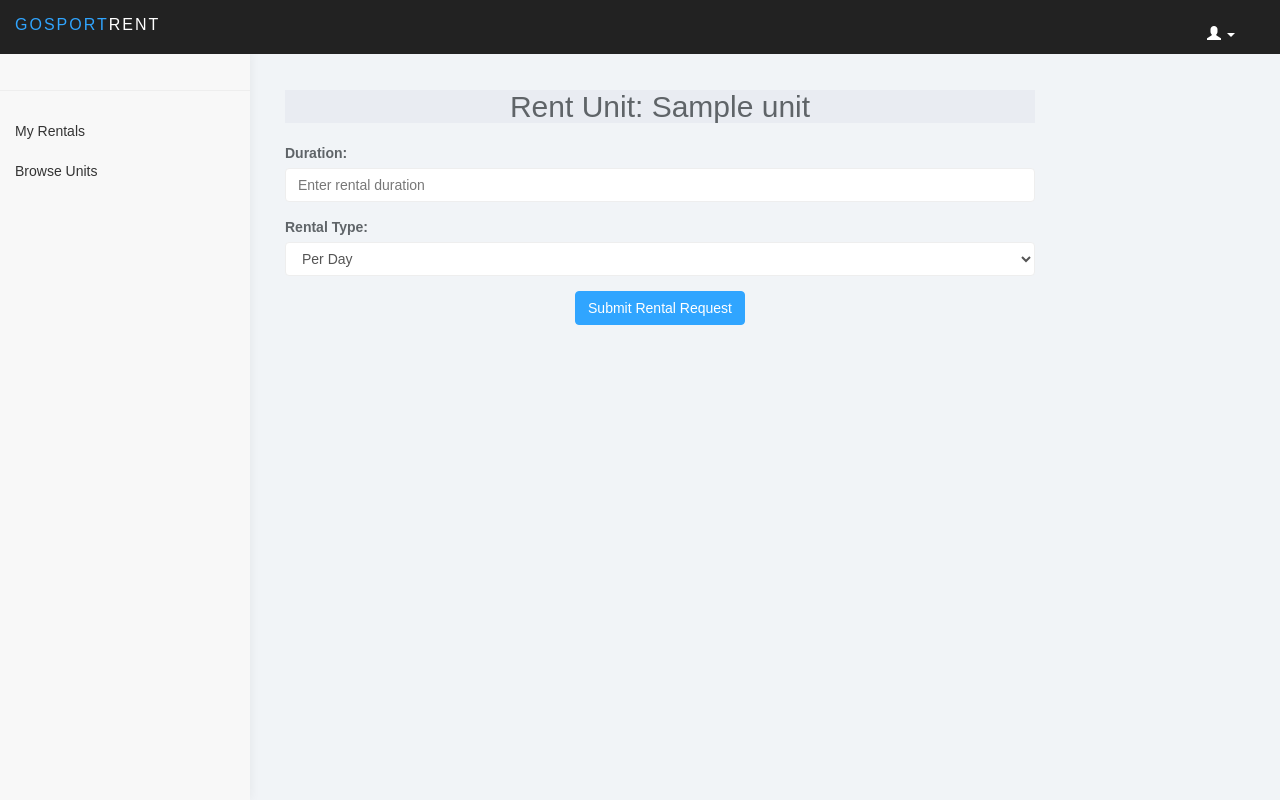
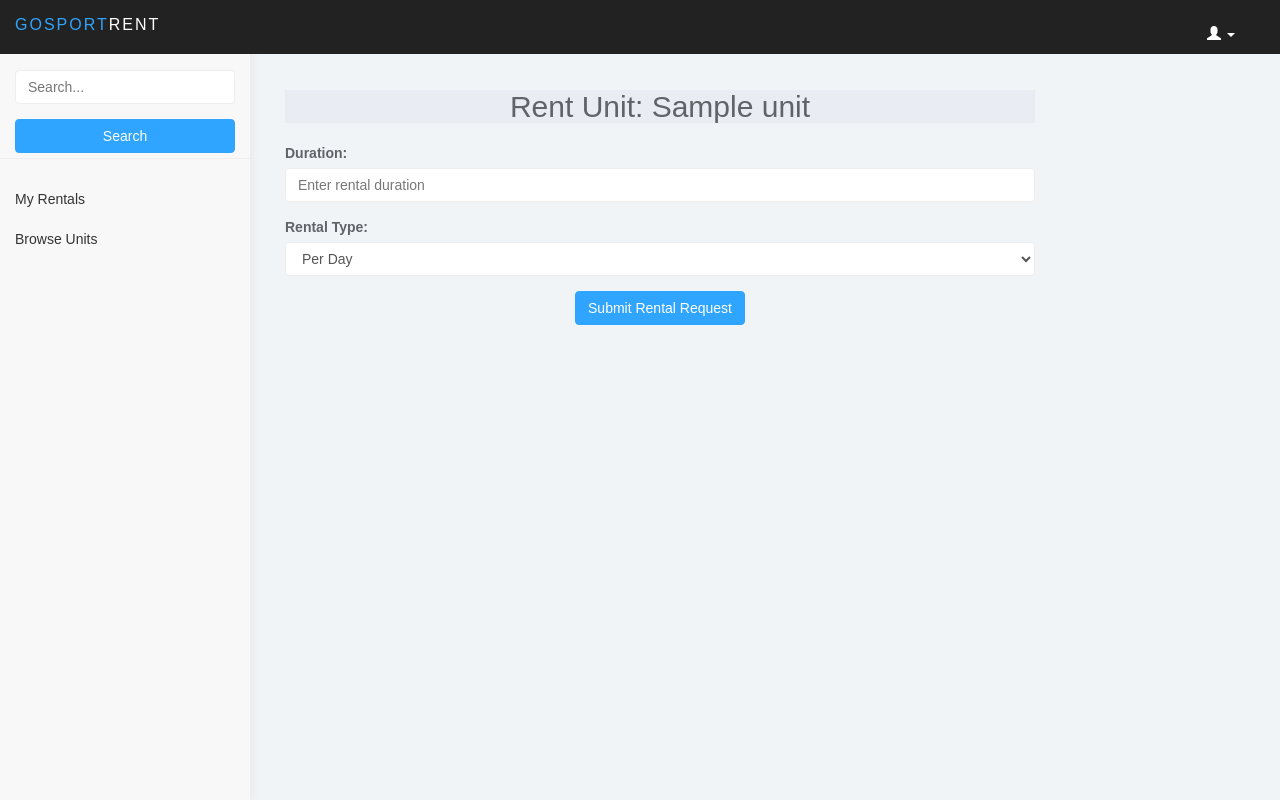
Before and after one commit to JstGrizz/GoSportRent, a CodeIgniter 4 app: the page made by app/Views/rent_unit.php in a window 1280 px wide; the page is wider, and only the part inside the window is pictured. Run offline with PHP 8.4 and a stand-in for CodeIgniter, Linux system fonts and the light colour scheme; the template is opened without the code that fills it: most values are stand-ins (such as "Sample title", 1, 10 or a date in 2020); data that the repository does not hold is empty; some libraries are stand-ins or nearby versions.

Commit message:
update frontand

```diff
--- a/app/Config/Routes.php
+++ b/app/Config/Routes.php
@@ -51,3 +51,4 @@ $routes->post('process_rental', 'UserController::processRental');
 $routes->get('my_rentals', 'UserController::myRentals');
 $routes->get('pay_rental/(:num)', 'UserController::payRental/$1');
 $routes->get('return_rental/(:num)', 'UserController::returnRental/$1');
+$routes->get('search_results', 'UnitController::search_results');
--- a/app/Controllers/search_results.php
+++ b/app/Controllers/search_results.php
@@ -18,7 +18,7 @@ class UnitController extends BaseController
         if (empty($results)) {
             return view('search_results', ['results' => [], 'query' => $query]);
         }
-        echo " search_resul";
+
         return view('search_results', ['results' => $results, 'query' => $query]);
     }
 }
--- a/app/Views/template/sidebar.php
+++ b/app/Views/template/sidebar.php
@@ -31,9 +31,12 @@
 <div id="sidebar-collapse" class="col-sm-3 col-lg-2 sidebar">
     <ul class="nav menu">
         <?php if (session()->get('role') === 'admin'): ?>
-            <form role="search">
+            <!-- Form Pencarian untuk Admin -->
+            <form role="search" action="<?= base_url('search_results'); ?>" method="get">
                 <div class="form-group">
+                    <input type="text" name="query" class="form-control" placeholder="Search...">
                 </div>
+                <button type="submit" class="btn btn-primary btn-block">Search</button>
             </form>
             <li><a href="<?= base_url('admin/users'); ?>">Master User</a></li>
             <li><a href="<?= base_url('admin/categories'); ?>">Master Category</a></li>
@@ -41,9 +44,12 @@
             <li><a href="<?= base_url('admin/rental_history'); ?>">Rental History</a></li>
             <li><a href="<?= base_url('admin/policies'); ?>">Policy Penalties and Fees</a></li>
         <?php else: ?>
-            <form role="search">
+            <!-- Form Pencarian untuk User -->
+            <form role="search" action="<?= base_url('search_results'); ?>" method="get">
                 <div class="form-group">
+                    <input type="text" name="query" class="form-control" placeholder="Search...">
                 </div>
+                <button type="submit" class="btn btn-primary btn-block">Search</button>
             </form>
             <li><a href="<?= base_url('my_rentals'); ?>">My Rentals</a></li>
             <li><a href="<?= base_url('unit_list'); ?>">Browse Units</a></li>
```
Also changed, not shown: app/Views/rent_unit.php (indentation only), app/Views/unit_list.php (indentation only).
